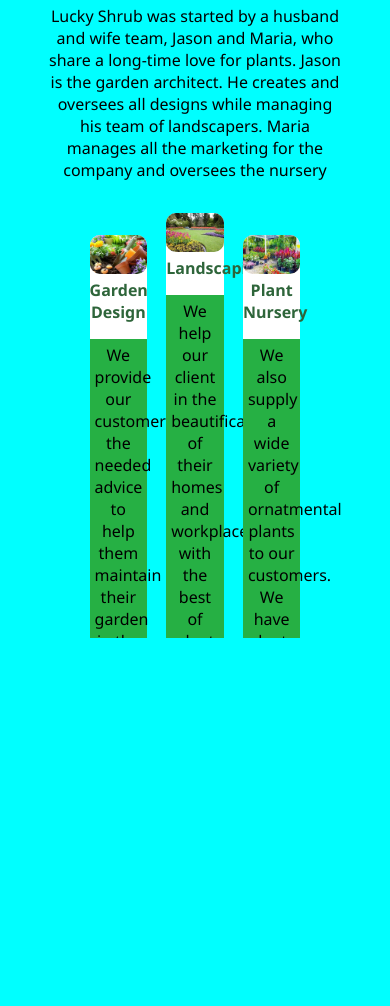
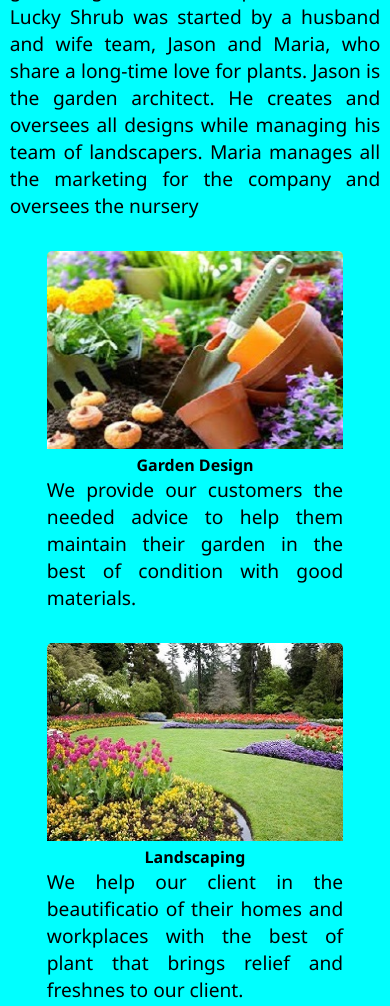
Before and after one commit to free20064u/lucky-shrub, a plain HTML site: page index.html in a window 390 px wide. Shown: the part 379-1385 px from the top of the page. Before the commit the page ends 1330 px from the top, so only its background shows below. Drawn offline with Linux system fonts and the light colour scheme.

Commit message:
media query added

```diff
--- a/index.html
+++ b/index.html
@@ -1,18 +1,21 @@
 <!DOCTYPE html>
 <html lang="en">
   <head>
-    <meta charset="UTF-8">
-    <meta name="description" content="Deals with ornamental plant and gardening">
-    <meta name="title" content="Lucky shrub">
-    <meta name="author" content="Jason and Maria">
-    <meta http-equiv="X-UA-Compatible" content="IE=edge">
-    <meta name="viewport" content="width=device-width, initial-scale=1.0">
-    <link rel="stylesheet" href="styles.css">
+    <meta charset="UTF-8" />
+    <meta
+      name="description"
+      content="Deals with ornamental plant and gardening"
+    />
+    <meta name="title" content="Lucky shrub" />
+    <meta name="author" content="Jason and Maria" />
+    <meta http-equiv="X-UA-Compatible" content="IE=edge" />
+    <meta name="viewport" content="width=device-width, initial-scale=1.0" />
+    <link rel="stylesheet" href="styles.css" />
     <title>Document</title>
   </head>
   <body>
     <header>
-        <img src="logo.png" alt="lucky shrub logo">
+      <img src="logo.png" alt="lucky shrub logo" />
     </header>
     <nav>
       <ul>
@@ -20,40 +23,73 @@
         <li><a href="#">About</a></li>
         <li><a href="#">Contact</a></li>
         <li><a href="#">Register</a></li>
-
       </ul>
     </nav>
-    <main>
-        <section>
+    <main class="container">
+      <section id="first-section">
         <h1>Welcome to Lucky shrub</h1>
-            <p>We give you the best when it comes to gardening of ornamental plants.</p>
-            <p>Lucky Shrub was started by a husband and wife team, Jason and Maria, who share a long-time love for plants. Jason is the garden architect. He creates and oversees all designs while managing his team of landscapers. Maria manages all the marketing for the company and oversees the nursery</p>
+        <p>
+          We give you the best when it comes to gardening of ornamental plants.
+        </p>
+        <p>
+          Lucky Shrub was started by a husband and wife team, Jason and Maria,
+          who share a long-time love for plants. Jason is the garden architect.
+          He creates and oversees all designs while managing his team of
+          landscapers. Maria manages all the marketing for the company and
+          oversees the nursery
+        </p>
       </section>
       <section id="second-section">
         <article>
-                <img class="article-image" src="gardenpic.jfif" alt="lucky shrub logo" >
+          <img
+            class="article-image"
+            src="gardenpic.jfif"
+            alt="lucky shrub logo"
+          />
           <h4>Garden Design</h4>
-                <p class="article-paragraph">We provide our customers the needed advice to help them maintain their garden in the best of condition with good materials.</p>
+          <p class="article-paragraph">
+            We provide our customers the needed advice to help them maintain
+            their garden in the best of condition with good materials.
+          </p>
         </article>
         <article>
-                <img class="article-image" src="landscapepic.jpeg" alt="lucky shrub logo" >
+          <img
+            class="article-image"
+            src="landscapepic.jpeg"
+            alt="lucky shrub logo"
+          />
           <h4>Landscaping</h4>
-                <p class="article-paragraph">We help our client in the beautificatio of their homes and workplaces with the best of plant that brings relief and freshnes to our client.</p>
+          <p class="article-paragraph">
+            We help our client in the beautificatio of their homes and
+            workplaces with the best of plant that brings relief and freshnes to
+            our client.
+          </p>
         </article>
         <article>
-                <img class="article-image" src="nurserypic2.jfif" alt="lucky shrub logo">
+          <img
+            class="article-image"
+            src="nurserypic2.jfif"
+            alt="lucky shrub logo"
+          />
           <h4>Plant Nursery</h4>
-                <p class="article-paragraph">We also supply a wide variety of ornatmental plants to our customers. We have plants for beautification of indoors and outdoors.</p>
+          <p class="article-paragraph">
+            We also supply a wide variety of ornatmental plants to our
+            customers. We have plants for beautification of indoors and
+            outdoors.
+          </p>
         </article>
+        <p>what do you want heere</p>
       </section>
     </main>
     <footer>
+      <div class="container footer-content">
         <div>
-            <img src="garden.png" alt="logo in footer">
+          <img id="footer-image" src="garden.png" alt="logo in footer" />
         </div>
         <div>
           <p>copyright @ lucky shrub 2022</p>
         </div>
+      </div>
     </footer>
   </body>
 </html>
--- a/styles.css
+++ b/styles.css
@@ -1,27 +1,37 @@
+:root {
+  --bg-color: #00ffff;
+  --bg-nav-foot: #156b28;
+}
+
 * {
   margin: 0px;
   padding: 0px;
 }
 body {
   background-color: aqua;
-    font-family: 'Segoe UI', Tahoma, Geneva, Verdana, sans-serif;
+  font-family: "Segoe UI", Tahoma, Geneva, Verdana, sans-serif;
 }
 
-header >img {
+.container {
+  width: 80%;
+  margin: 0px auto;
+}
+
+header > img {
   display: block;
   margin-left: auto;
   margin-right: auto;
   width: 50px;
 }
-nav{
+nav {
   background-color: #156b28;
 }
 
-nav  ul {
+nav ul {
   display: block;
   text-align: center;
   margin: 1rem;
-    color:#ffffff;
+  color: #ffffff;
 }
 
 ul > li {
@@ -36,77 +46,76 @@ a {
   text-decoration: none;
 }
 
-
-main{
-    margin: 1rem 3rem .5rem 3rem;
-
+#first-section :first-child {
+  text-align: center;
+  font-size: 3rem;
+  color: #2c9443;
 }
 
-p {
-    margin: 1rem 0;
+#first-section p {
+  font-size: 1.2rem;
+  text-align: justify;
 }
 
 #second-section {
+  text-align: center;
   display: flex;
-    margin: 2rem;
+  flex-wrap: wrap;
+  width: 100%;
+  margin: 2rem 0px;
+  justify-content: center;
 }
-article{
-    margin:auto;
-    background-color: #ffffff;
-    border-radius: 10px 10px 0px 0px;
-    padding-bottom: 0px;
-}
-.article-image {
-    width: 100%;
-    border-radius: 10px;
+article {
+  width: 33%;
+  margin-bottom: 2rem;
 }
 
-p {
-    text-align: center;
-}
-.article-paragraph {
-    background-color: #26b044;
-    padding: 5px;
-    margin-bottom: 0px;
+.article-image {
+  width: 80%;
+  border-radius: 5px 5px 0px 0px;
 }
 
-h1{
-    color: #26b044;
-    font-family: sans-serif;
-    font-size: 3rem;
-}
-
-h4 {
-    text-align: center;
-    color: #2e653a;
+.article-paragraph {
+  width: 80%;
+  margin: 0px auto;
+  font-size: 1.2rem;
+  text-align: justify;
 }
 
 footer {
-    display: flex;
-    background-color: #156b28;
-}
-footer > div {
-    flex: 1;
-    color: #fff;
-    text-align: center;
-    padding: 1rem;
-}
-div > img{
-    width: 30px;
+  background-color: var(--bg-nav-foot);
 }
 
-ul > li:hover, a:hover{
-    color: #156b28;
-    background-color: #ffffff;
-}
-article{
-    width: 25%;
-    transition-property: width;
-    transition-duration: .3s;
+.footer-content {
+  display: flex;
+  justify-content: space-between;
+  height: 100%;
+  align-items: center;
+  padding: 2rem 0px;
 }
 
-article:hover, article:focus {
-    background-color: yellow;
-    width: 26%;
+#footer-image {
+  width: 5rem;
+}
 
+@media (width <= 768px) {
+  .container {
+    width: 95%;
   }
+  article {
+    width: 47%;
+  }
+}
+
+@media (width <= 425px) {
+  .container {
+    width: 95%;
+  }
+  article {
+    width: 100%;
+  }
+
+  #footer-image {
+    width: 2.5rem;
+  }
+}
```
Lines whose indentation alone changed are shown as unchanged.
